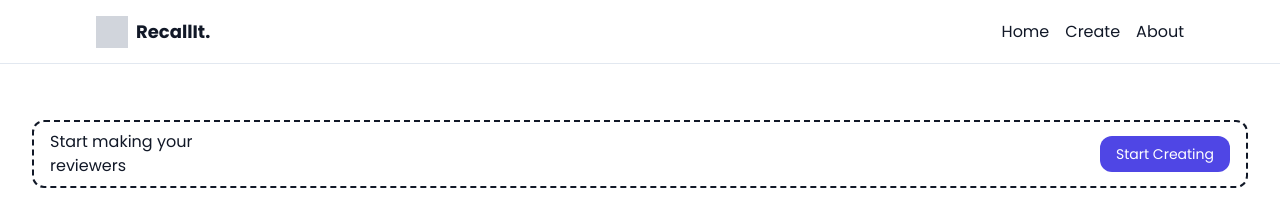
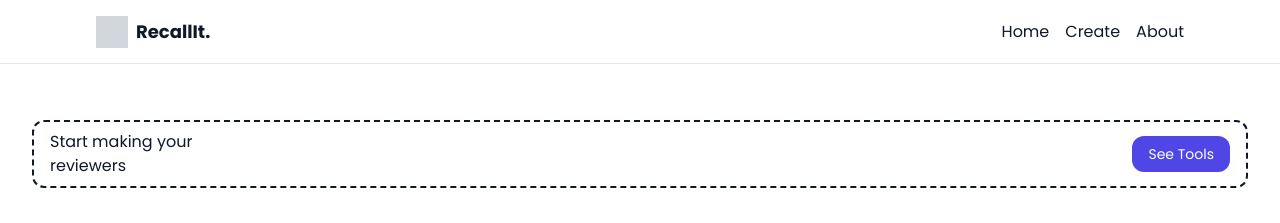
Before and after one commit to gieldev/Recap, a React app in the folder frontend/: page /home in a window 1280 px wide. Shown: the top 223 px of the page. Built offline with nearby package versions, Linux system fonts and the light colour scheme; the HTML template or start-up script is replaced by a standard one.

Commit message:
style: update home page text

```diff
--- a/frontend/src/pages/Home.jsx
+++ b/frontend/src/pages/Home.jsx
@@ -13,9 +13,9 @@ function Home() {
             </h2>
             <Link
               className="w-fit px-4 py-2 text-sm text-contrast-primary bg-primary rounded-xl"
-              to={"/create"}
+              to={"/tools"}
             >
-              Start Creating
+              See Tools
             </Link>
           </div>
 
```
